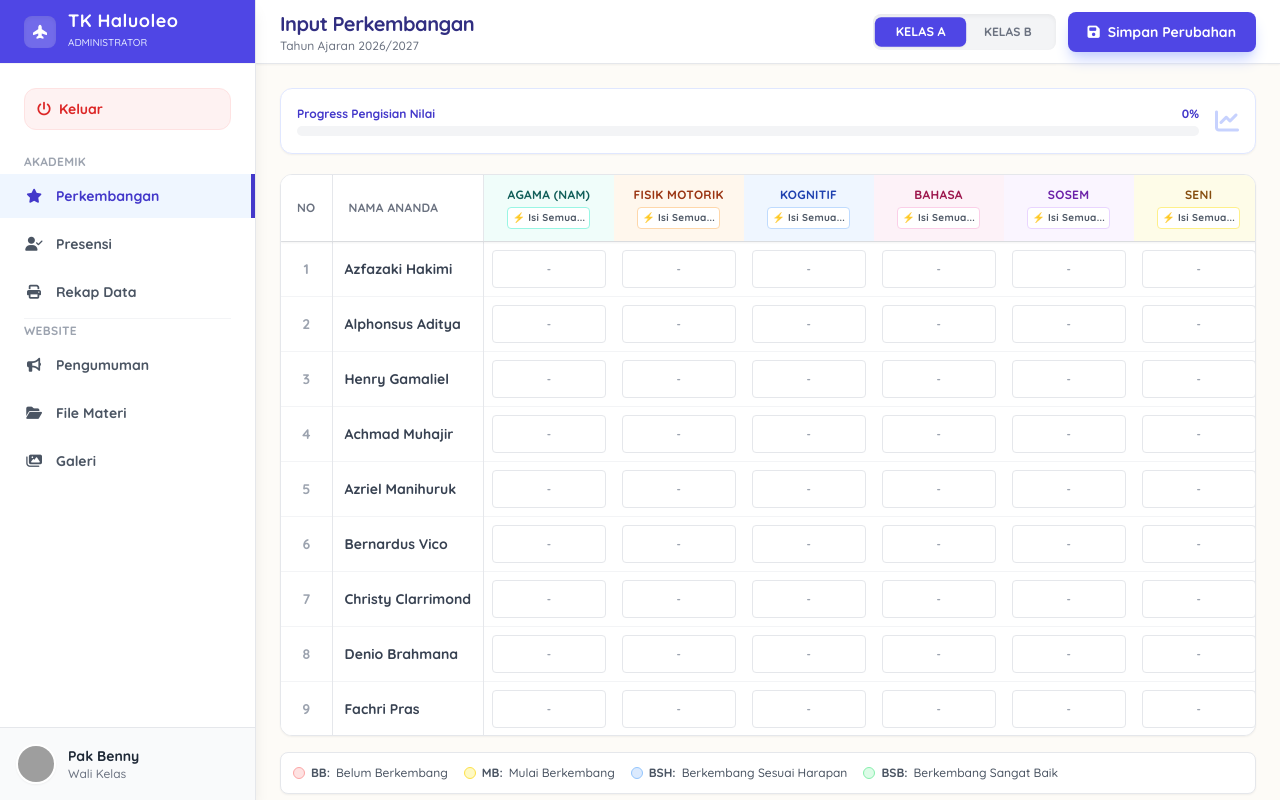
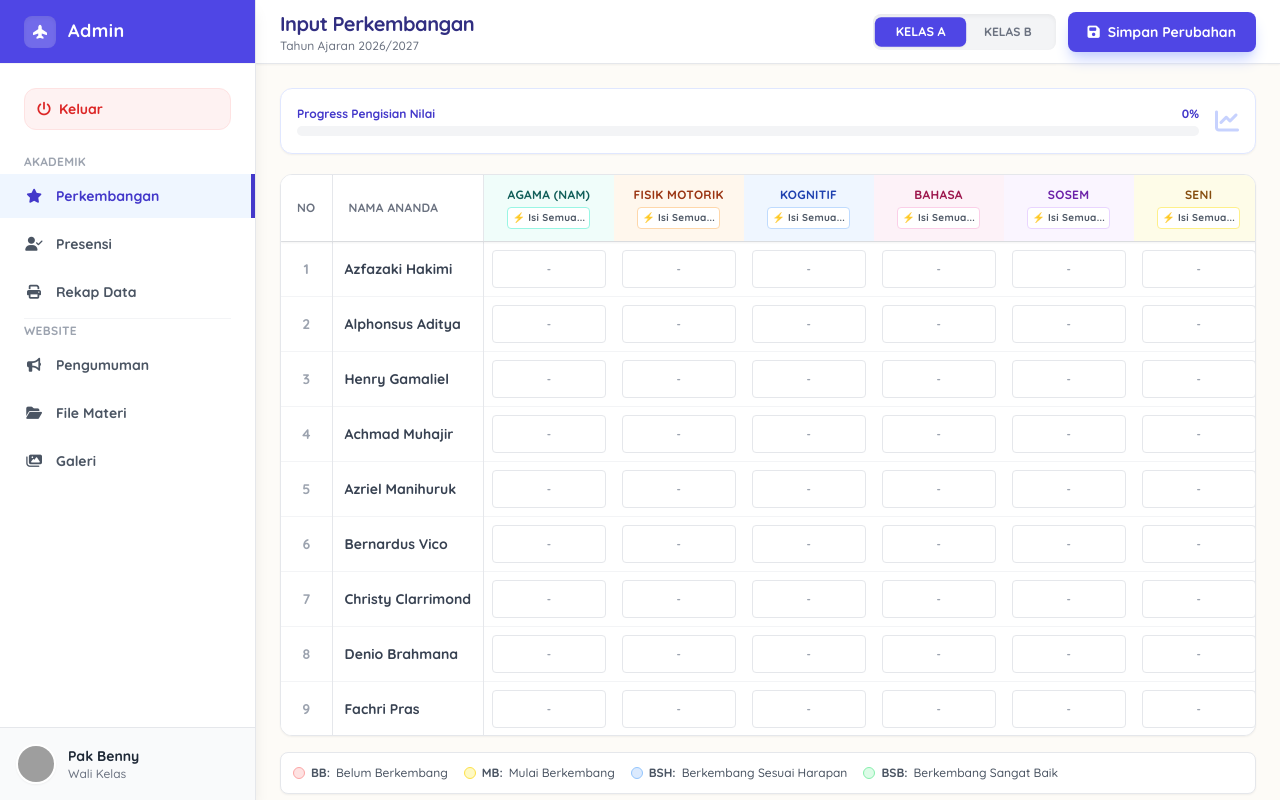
Before and after one commit to AzfazakiHakimi/web-tk-haluoleo, a website: page update.html in a window 1280 px wide. Drawn offline with nearby package versions, Linux system fonts and the light colour scheme; grey boxes are pictures that could not be loaded.

Commit message:
Admin Panel

```diff
--- a/update.html
+++ b/update.html
@@ -45,8 +45,7 @@
                 <i class="fas fa-plane-up"></i>
             </div>
             <div>
-                <h1 class="font-bold text-white text-lg leading-tight tracking-wide">TK Haluoleo</h1>
-                <p class="text-[10px] text-indigo-100 font-medium">ADMINISTRATOR</p>
+                <h1 class="font-bold text-white text-lg leading-tight tracking-wide">Admin</h1>
             </div>
         </div>
 
```
